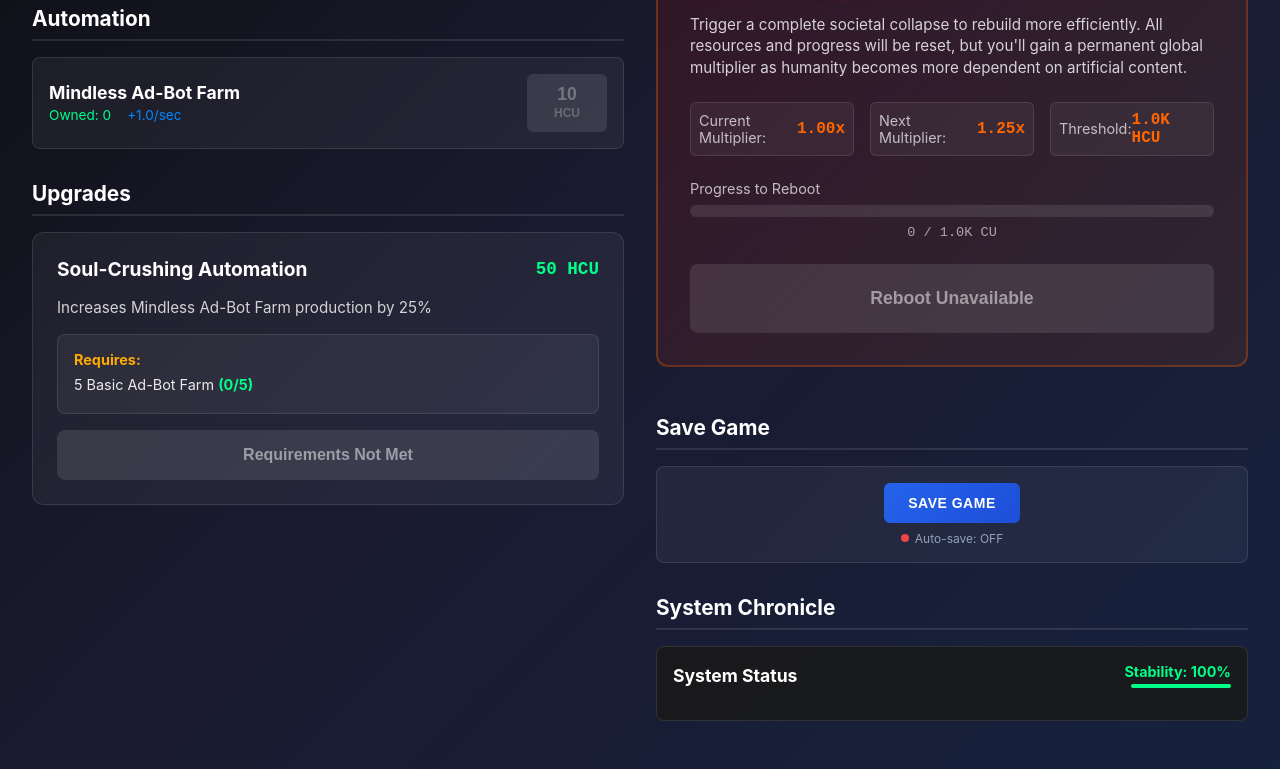
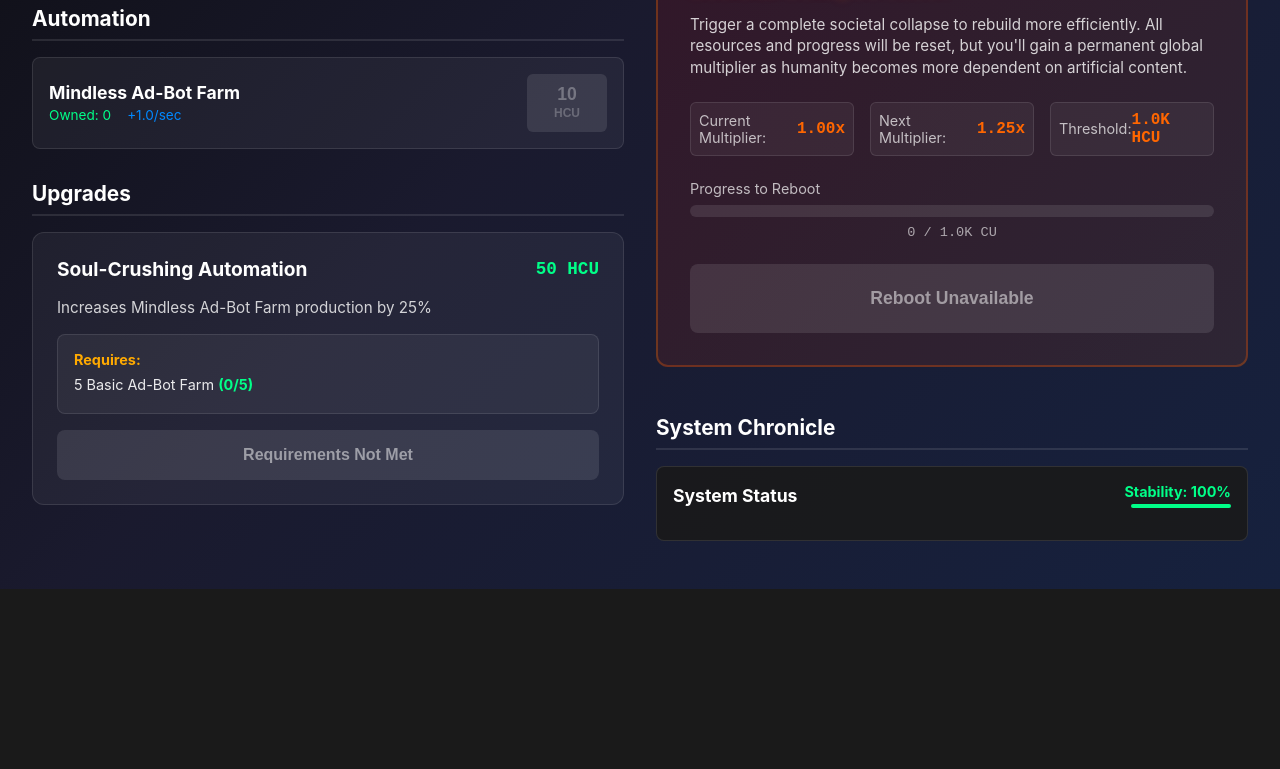
Before and after one commit to JaySchenk/idleAiGame, a Vue app: page / in a window 1280 px wide. Shown: the part 577-1346 px from the top of the page. After the commit the page ends 1166 px from the top, so only its background shows below. Built offline with nearby package versions, Linux system fonts and the light colour scheme.

Commit message:
properly serialize deserialize game state to localstorage. drop manual save in favor of frequent autosave. hook browser events to autosave on close/refresh

```diff
--- a/src/components/ProgressBar.vue
+++ b/src/components/ProgressBar.vue
@@ -33,20 +33,16 @@ import { ref, onMounted, onUnmounted, computed } from 'vue'
 import { GameManager } from '../game/Game'
 
 const gameManager = GameManager.getInstance()
-
-const duration = 30000 // 30 seconds
-const rewardAmount = 10
-const startTime = ref(Date.now())
-const currentTime = ref(Date.now())
 const showCompletionEffect = ref(false)
+const taskProgress = ref(gameManager.getTaskProgress())
 
 let updateInterval: number | null = null
 
 // Computed properties
-const timeElapsed = computed(() => currentTime.value - startTime.value)
-const timeRemaining = computed(() => Math.max(0, duration - timeElapsed.value))
-const progressPercent = computed(() => Math.min(100, (timeElapsed.value / duration) * 100))
-const isComplete = computed(() => timeElapsed.value >= duration)
+const timeRemaining = computed(() => taskProgress.value.timeRemaining)
+const progressPercent = computed(() => taskProgress.value.progressPercent)
+const rewardAmount = computed(() => taskProgress.value.rewardAmount)
+const isComplete = computed(() => taskProgress.value.isComplete)
 
 // Format time in seconds
 const formatTime = (milliseconds: number): string => {
@@ -56,9 +52,9 @@ const formatTime = (milliseconds: number): string => {
 
 // Handle task completion
 const completeTask = () => {
-  // Grant reward
-  gameManager.getResourceManager().addContentUnits(rewardAmount)
+  const completed = gameManager.completeTask()
 
+  if (completed) {
     // Show completion effect
     showCompletionEffect.value = true
 
@@ -66,15 +62,12 @@ const completeTask = () => {
     setTimeout(() => {
       showCompletionEffect.value = false
     }, 2000)
-
-  // Reset timer
-  startTime.value = Date.now()
-  currentTime.value = Date.now()
+  }
 }
 
 // Update timer
 const updateTimer = () => {
-  currentTime.value = Date.now()
+  taskProgress.value = gameManager.getTaskProgress()
 
   if (isComplete.value && !showCompletionEffect.value) {
     completeTask()
--- a/src/components/SaveGameButton.vue
+++ /dev/null
@@ -1,206 +0,0 @@
-<template>
-  <div class="save-game-container">
-    <button
-      @click="saveGame"
-      :disabled="isSaving"
-      :class="['save-button', { 'saving': isSaving, 'success': showSuccess }]"
-    >
-      <span v-if="isSaving">Saving...</span>
-      <span v-else-if="showSuccess">Saved!</span>
-      <span v-else>Save Game</span>
-    </button>
-
-    <div class="save-info">
-      <div class="auto-save-indicator">
-        <span class="indicator-dot" :class="{ 'active': autoSaveActive }"></span>
-        Auto-save: {{ autoSaveActive ? 'ON' : 'OFF' }}
-      </div>
-      <div v-if="lastSaveTime" class="last-save">
-        Last saved: {{ formatTime(lastSaveTime) }}
-      </div>
-      <div v-if="loadedFromSave" class="load-info">
-        🔄 Game loaded from save
-      </div>
-    </div>
-  </div>
-</template>
-
-<script setup lang="ts">
-import { ref, onMounted, onUnmounted } from 'vue'
-import { GameManager } from '../game/Game'
-
-const gameManager = GameManager.getInstance()
-const isSaving = ref(false)
-const showSuccess = ref(false)
-const autoSaveActive = ref(false)
-const lastSaveTime = ref(0)
-const loadedFromSave = ref(false)
-
-// Save the game manually
-const saveGame = async () => {
-  if (isSaving.value) return
-
-  isSaving.value = true
-
-  try {
-    const success = gameManager.saveGame()
-
-    if (success) {
-      showSuccess.value = true
-      lastSaveTime.value = Date.now()
-
-      // Hide success message after 2 seconds
-      setTimeout(() => {
-        showSuccess.value = false
-      }, 2000)
-    }
-  } catch (error) {
-    console.error('Save failed:', error)
-  } finally {
-    isSaving.value = false
-  }
-}
-
-// Format timestamp for display
-const formatTime = (timestamp: number): string => {
-  const now = Date.now()
-  const diff = now - timestamp
-
-  if (diff < 60000) {
-    return 'just now'
-  } else if (diff < 3600000) {
-    const minutes = Math.floor(diff / 60000)
-    return `${minutes}m ago`
-  } else {
-    const hours = Math.floor(diff / 3600000)
-    return `${hours}h ago`
-  }
-}
-
-// Update last save time periodically
-let updateInterval: number | null = null
-
-onMounted(() => {
-  // Initial state
-  lastSaveTime.value = gameManager.getLastSaveTime()
-  autoSaveActive.value = gameManager.isAutoSaveActive()
-  loadedFromSave.value = gameManager.wasLoadedFromSave()
-
-  // Update every 30 seconds
-  updateInterval = setInterval(() => {
-    lastSaveTime.value = gameManager.getLastSaveTime()
-    autoSaveActive.value = gameManager.isAutoSaveActive()
-  }, 30000)
-})
-
-onUnmounted(() => {
-  if (updateInterval) {
-    clearInterval(updateInterval)
-  }
-})
-</script>
-
-<style scoped>
-.save-game-container {
-  display: flex;
-  flex-direction: column;
-  align-items: center;
-  gap: 8px;
-  padding: 16px;
-  background: rgba(255, 255, 255, 0.05);
-  border-radius: 8px;
-  border: 1px solid rgba(255, 255, 255, 0.1);
-}
-
-.save-button {
-  padding: 12px 24px;
-  background: linear-gradient(135deg, #2563eb, #1d4ed8);
-  color: white;
-  border: none;
-  border-radius: 6px;
-  font-size: 14px;
-  font-weight: 600;
-  cursor: pointer;
-  transition: all 0.2s ease;
-  min-width: 120px;
-  text-transform: uppercase;
-  letter-spacing: 0.5px;
-}
-
-.save-button:hover:not(:disabled) {
-  background: linear-gradient(135deg, #1d4ed8, #1e40af);
-  transform: translateY(-1px);
-  box-shadow: 0 4px 12px rgba(37, 99, 235, 0.3);
-}
-
-.save-button:disabled {
-  opacity: 0.6;
-  cursor: not-allowed;
-  transform: none;
-}
-
-.save-button.saving {
-  background: linear-gradient(135deg, #f59e0b, #d97706);
-  animation: pulse 1.5s infinite;
-}
-
-.save-button.success {
-  background: linear-gradient(135deg, #10b981, #059669);
-  animation: successPulse 0.5s ease-out;
-}
-
-@keyframes pulse {
-  0%, 100% { opacity: 1; }
-  50% { opacity: 0.7; }
-}
-
-@keyframes successPulse {
-  0% { transform: scale(1); }
-  50% { transform: scale(1.05); }
-  100% { transform: scale(1); }
-}
-
-.save-info {
-  display: flex;
-  flex-direction: column;
-  align-items: center;
-  gap: 4px;
-  font-size: 12px;
-  color: #94a3b8;
-}
-
-.auto-save-indicator {
-  display: flex;
-  align-items: center;
-  gap: 6px;
-}
-
-.indicator-dot {
-  width: 8px;
-  height: 8px;
-  border-radius: 50%;
-  background: #ef4444;
-  transition: background 0.3s ease;
-}
-
-.indicator-dot.active {
-  background: #10b981;
-  animation: blink 2s infinite;
-}
-
-@keyframes blink {
-  0%, 50% { opacity: 1; }
-  51%, 100% { opacity: 0.3; }
-}
-
-.last-save {
-  color: #64748b;
-  font-size: 11px;
-}
-
-.load-info {
-  color: #10b981;
-  font-size: 11px;
-  font-weight: 500;
-}
-</style>
--- a/src/game/Game.ts
+++ b/src/game/Game.ts
@@ -24,13 +24,18 @@ export class GameManager {
 
   // Auto-save system
   private autoSaveInterval: number | null = null
-  private autoSaveRate: number = 30000 // 30 seconds
+  private autoSaveRate: number = 5000 // 5 seconds
   private lastSaveTime: number = 0
   private loadedFromSave: boolean = false
 
   // Narrative tracking
   private hasTriggeredGameStart: boolean = false
   private lastContentUnitsCheck: number = 0
+
+  // Task progress timer
+  private taskStartTime: number = Date.now()
+  private taskDuration: number = 30000
+  private taskReward: number = 10
 
   private constructor() {
     this.resourceManager = ResourceManager.getInstance()
@@ -44,6 +49,9 @@ export class GameManager {
 
     // Try to load saved game
     this.loadGame()
+
+    // Save on F5 refresh
+    this.setupKeyboardListeners()
   }
 
   public static getInstance(): GameManager {
@@ -255,8 +263,8 @@ export class GameManager {
 
   // Save/Load System
 
-  // Save current game state
-  public saveGame(): boolean {
+  // Save current game state (auto-save only)
+  private saveGame(): boolean {
     try {
       const gameState = this.serializeGameState()
       const success = this.saveManager.saveGame(gameState)
@@ -323,7 +331,9 @@ export class GameManager {
       generators,
       upgrades,
       narrative: this.narrativeManager.serializeState(),
-      hasTriggeredGameStart: this.hasTriggeredGameStart
+      hasTriggeredGameStart: this.hasTriggeredGameStart,
+      taskStartTime: this.taskStartTime,
+      lastContentUnitsCheck: this.lastContentUnitsCheck
     }
   }
 
@@ -359,7 +369,10 @@ export class GameManager {
 
     // Restore narrative tracking
     this.hasTriggeredGameStart = gameState.hasTriggeredGameStart || false
-    this.lastContentUnitsCheck = gameState.contentUnits || 0
+    this.lastContentUnitsCheck = gameState.lastContentUnitsCheck || 0
+
+    // Restore timer state
+    this.taskStartTime = gameState.taskStartTime || Date.now()
   }
 
   // Auto-save system
@@ -376,6 +389,14 @@ export class GameManager {
       clearInterval(this.autoSaveInterval)
       this.autoSaveInterval = null
     }
+  }
+
+  // Browser event listeners for saving
+  private setupKeyboardListeners(): void {
+    // Save before page unload (refresh, close, navigate away)
+    window.addEventListener('beforeunload', () => {
+      this.saveGame()
+    })
   }
 
   // Save system utilities
@@ -403,4 +424,37 @@ export class GameManager {
     return this.autoSaveInterval !== null
   }
 
+  // Task progress timer methods
+  public getTaskProgress() {
+    const currentTime = Date.now()
+    const timeElapsed = currentTime - this.taskStartTime
+    const timeRemaining = Math.max(0, this.taskDuration - timeElapsed)
+    const progressPercent = Math.min(100, (timeElapsed / this.taskDuration) * 100)
+    const isComplete = timeElapsed >= this.taskDuration
+
+    return {
+      timeElapsed,
+      timeRemaining,
+      progressPercent,
+      isComplete,
+      rewardAmount: this.taskReward,
+      duration: this.taskDuration
+    }
+  }
+
+  public completeTask(): boolean {
+    const progress = this.getTaskProgress()
+    if (!progress.isComplete) {
+      return false
+    }
+
+    // Grant reward
+    this.resourceManager.addContentUnits(this.taskReward)
+
+    // Reset timer
+    this.taskStartTime = Date.now()
+
+    return true
+  }
+
 }
--- a/src/game/SaveManager.ts
+++ b/src/game/SaveManager.ts
@@ -19,6 +19,8 @@ export interface GameState {
   }
   narrative?: any // Narrative state from NarrativeManager
   hasTriggeredGameStart?: boolean // Narrative tracking
+  taskStartTime?: number // Timer state
+  lastContentUnitsCheck?: number // Narrative milestone tracking
 }
 
 export class SaveManager {
--- a/src/views/HomeView.vue
+++ b/src/views/HomeView.vue
@@ -6,7 +6,6 @@ import ManualClickerButton from '../components/ManualClickerButton.vue'
 import ProgressBar from '../components/ProgressBar.vue'
 import UpgradeButton from '../components/UpgradeButton.vue'
 import PrestigeButton from '../components/PrestigeButton.vue'
-import SaveGameButton from '../components/SaveGameButton.vue'
 import NarrativeDisplay from '../components/NarrativeDisplay.vue'
 
 onMounted(() => {
@@ -46,11 +45,6 @@ onMounted(() => {
           <div class="section">
             <h2 class="section-title">Prestige</h2>
             <PrestigeButton />
-          </div>
-
-          <div class="section">
-            <h2 class="section-title">Save Game</h2>
-            <SaveGameButton />
           </div>
 
           <div class="section">
```
Lines whose indentation alone changed are shown as unchanged.
